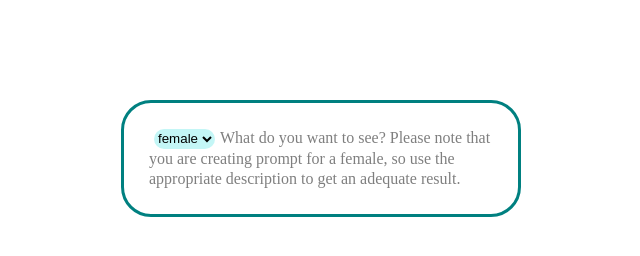
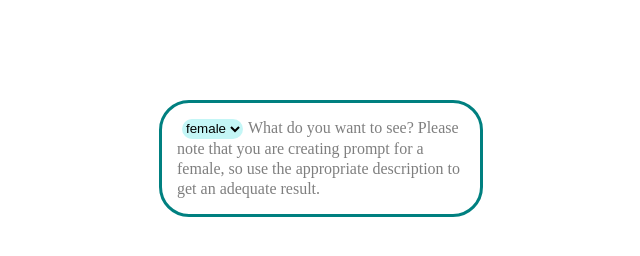
Before and after one commit to SHDGMSQ/Textarea_project, a React app: page / in a window 1280 px wide. Shown: the whole page, without its empty margins (319-959 px from the left). Built offline with nearby package versions, Linux system fonts and the light colour scheme.

Commit message:
commit with placeholder v1.0

```diff
--- a/src/app/App.js
+++ b/src/app/App.js
@@ -1,10 +1,10 @@
 import React from 'react'
-import {Textarea} from "../components/textarea/Textarea"
+import {TextareaWidget} from "../components/textarea/TextareaWidget"
 
 export const App = () => {
   return (
     <div className="App">
-      <Textarea/>
+      <TextareaWidget/>
     </div>
   );
 }
--- a/src/components/textarea/Textarea.js
+++ /dev/null
@@ -1,63 +0,0 @@
-import React from 'react';
-import { useRef } from "react";
-import styles from './textarea.module.css'
-//new
-
-export const Textarea = () => {
-    let emptySpanElement = useRef()
-    let spanElement = useRef()
-    let selectElement = useRef()
-
-    let spanPlaceholder = `What do you want to see? Please note that you are creating prompt for a ${selectElement? selectElement.current? selectElement.current.innerHTML: "female": "female"}, so use the appropriate description to get an adequate result.`
-
-    const handleEmptyChange = () => {
-        emptySpanElement.current.setAttribute('style', 'display: inline')
-    }
-
-    function handleClick(e) {
-    }
-
-    function handleChange(e) {
-    }
-
-    const handleChangeSelect = () => {
-    }
-
-
-    // const trimFunc = (text) => {
-    //     return text.replace(/&nbsp;/gi, '').replace(/<div><br><\/div>/gi, '').replace(/<span><br><\/span>/gi, '')
-    // }
-
-    return (
-        <div className={styles.textarea_container}>
-            <div className={styles.textarea}>
-                <div className={styles.textarea_inner}
-                     onClick={handleClick}
-                     onInput={handleChange}
-                     suppressContentEditableWarning={true}
-                >
-                    <span
-                        className={styles.empty}
-                        ref={emptySpanElement}
-                        onInput={handleEmptyChange}
-                        contentEditable={true}
-                        suppressContentEditableWarning={true}
-                    > </span>
-                    <span className={styles.select_inner}>
-                        <select name="gender" className={styles.select} ref={selectElement} onChange={handleChangeSelect}>
-                            <option value="female">female</option>
-                            <option value="male">male</option>
-                        </select>
-                    </span>
-                    <span className={styles.text}
-                          contentEditable={true}
-                          suppressContentEditableWarning={true}
-                          ref={spanElement}
-                    >
-                        {spanPlaceholder}
-                    </span>
-                </div>
-            </div>
-        </div>
-    );
-};
--- /dev/null
+++ b/src/components/textarea/TextareaWidget.js
@@ -0,0 +1,87 @@
+import React, {useEffect, useRef, useState} from 'react';
+import styles from './textarea_widget.module.css'
+
+export const TextareaWidget = () => {
+
+    let firstChangingElement = useRef()
+    let secondChangingElement = useRef()
+
+    let secondElementPlaceholder = ''
+
+    const [selectValue, setSelectValue] = useState('female')
+
+    useEffect(() => {
+
+        const secondUpdateElement = document.getElementById('secondUpdateElement');
+        const secondPlaceholder = `What do you want to see? Please note that you are creating prompt for a ${selectValue}, so use the appropriate description to get an adequate result.`
+        secondElementPlaceholder = secondPlaceholder
+        secondUpdateElement.innerHTML === '' && (secondUpdateElement.innerHTML = secondPlaceholder);
+        secondUpdateElement.addEventListener('focus', function (e) {
+            const value = e.target.innerHTML;
+            value === secondPlaceholder && (e.target.innerHTML = '');
+        });
+        secondUpdateElement.addEventListener('blur', function (e) {
+            const value = e.target.innerHTML;
+            value === '' && (firstChangingElement.current.innerText.trim().length === 0) && (e.target.innerHTML = secondPlaceholder);
+        });
+
+    })
+
+
+    const handleEmptyChange = () => {
+        if (firstChangingElement.current.innerText.trim().length === 0) {
+            firstChangingElement.current.innerHTML = firstChangingElement.current.innerHTML.replace(/&nbsp;/gi, '').replace(/<div><br><\/div>/gi, '').replace(/<span><br><\/span>/gi, '')
+            if (!secondChangingElement.current.innerText.trim().length === 0) {
+                secondChangingElement.current.innerHTML = secondElementPlaceholder
+            }
+        } else {
+            if (secondChangingElement.current.innerHTML === secondElementPlaceholder) {
+                secondChangingElement.current.innerHTML = ''
+            }
+            firstChangingElement.current.setAttribute('style', 'display: inline')
+        }
+    }
+
+    const handleSpanChange = () => {
+        secondChangingElement.current.setAttribute('style', 'opacity: 1')
+        if (secondChangingElement.current.innerText.trim().length === 0) {
+            secondChangingElement.current.setAttribute('style', 'opacity: .5')
+        }
+    }
+
+    const handleChangeSelect = (e) => {
+        setSelectValue(e.currentTarget.value)
+    }
+
+
+    return (
+        <div className={styles.textarea_container}>
+            <div className={styles.textarea}>
+                <div className={styles.textarea_inner}>
+                    <span
+                        className={styles.empty}
+                        ref={firstChangingElement}
+                        onInput={handleEmptyChange}
+                        contentEditable={true}
+                        suppressContentEditableWarning={true}
+                    > </span>
+                    <span className={styles.select_inner}>
+                        <select name="gender" className={styles.select}
+                                onChange={handleChangeSelect}>
+                            <option value="female">female</option>
+                            <option value="male">male</option>
+                        </select>
+                    </span>
+                    <span className={styles.text}
+                          onInput={handleSpanChange}
+                          id="secondUpdateElement"
+                          contentEditable={true}
+                          suppressContentEditableWarning={true}
+                          ref={secondChangingElement}
+                    >
+                    </span>
+                </div>
+            </div>
+        </div>
+    );
+};
--- a/src/components/textarea/textarea.module.css
+++ b/src/components/textarea/textarea_widget.module.css
@@ -7,13 +7,15 @@
 .textarea {
     border: 3px solid teal;
     border-radius: 30px;
-    padding: 20px;
+    padding: 10px;
     box-sizing: border-box;
-    max-width: 400px;
+    max-width: 330px;
     margin: 0 10px;
 }
 .textarea_inner {
     padding: 5px;
+    min-height: 61px;
+    width: 18rem;
 }
 .select_inner {
     width: max-content;
@@ -31,6 +33,8 @@
     opacity: .5;
     line-height: 20px;
 }
+
+
 .empty {
     display: inline-block;
     min-inline-size: 5px;
```
